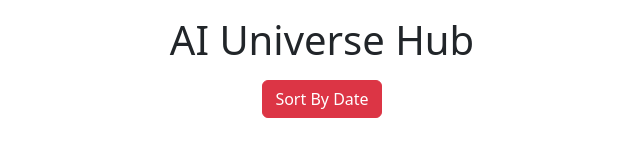
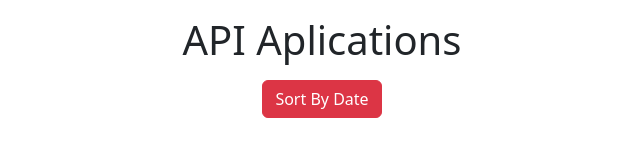
Before and after one commit to hrhalim/API-project, a plain HTML site: page index.html in a window 1280 px wide. Shown: the whole page, without its empty margins (318-958 px from the left). Drawn offline with nearby package versions, Linux system fonts and the light colour scheme; no server answers.

Commit message:
Update Project

```diff
--- a/index.html
+++ b/index.html
@@ -4,14 +4,14 @@
     <meta charset="UTF-8">
     <meta http-equiv="X-UA-Compatible" content="IE=edge">
     <meta name="viewport" content="width=device-width, initial-scale=1.0">
-    <title>AI Universe Hub</title>
+    <title>API-aplications</title>
     <link rel="stylesheet" href="https://cdn.jsdelivr.net/npm/bootstrap@5.3.0-alpha1/dist/css/bootstrap.min.css">
     <link rel="stylesheet" href="css/style.css">
 </head>
 <body>
     <!-- Header section start -->
     <header class="header text-center pt-3">
-        <h1 class="pb-2">AI Universe Hub</h1>
+        <h1 class="pb-2">API Aplications</h1>
         <button onclick= "sortByDate()" class="btn btn-danger">Sort By Date</button>
     </header>
      <!-- Header section end  -->
```
